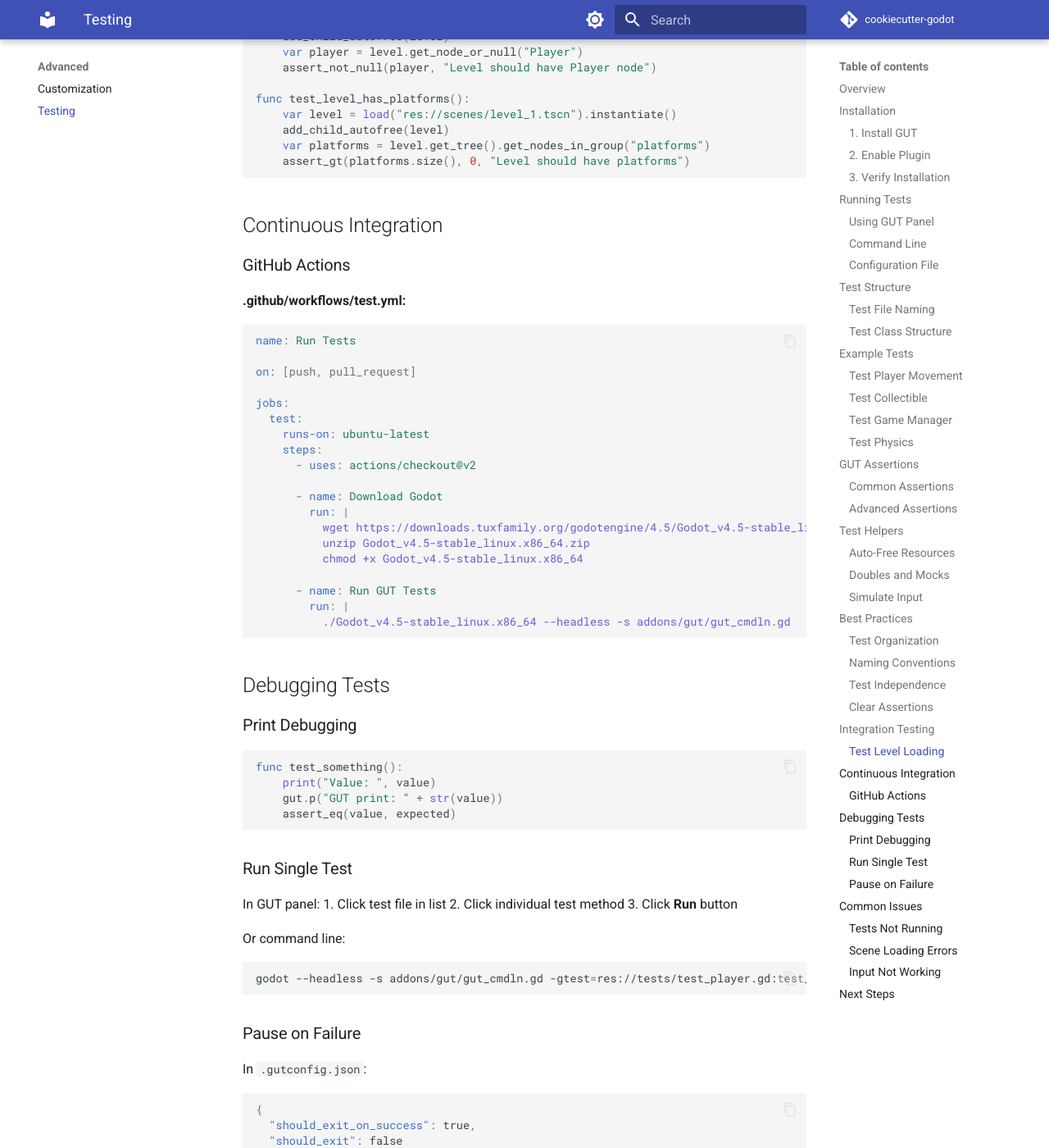
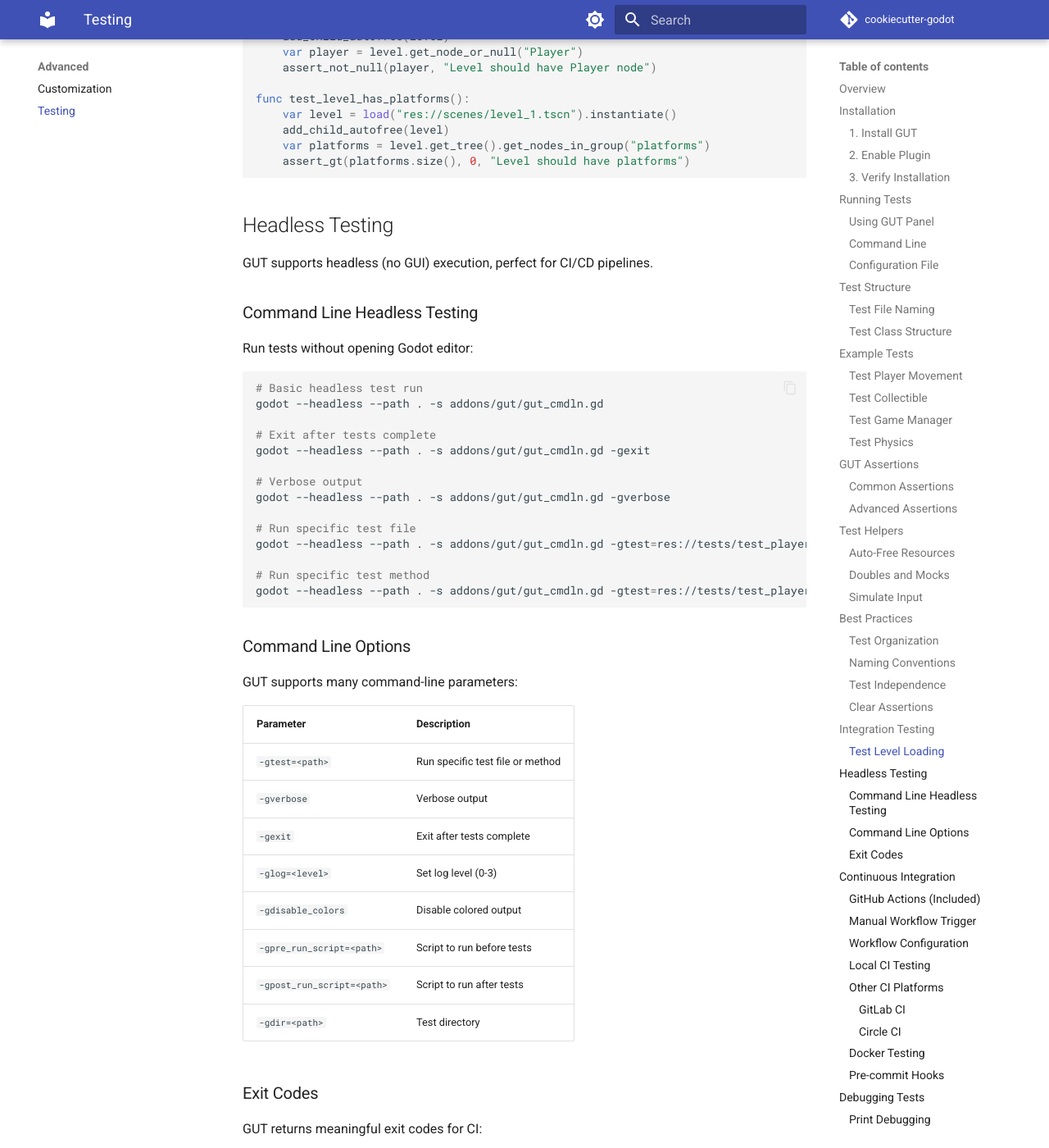
Before and after one commit to kjenney/cookiecuttter-godot, an MkDocs documentation site: the page built from docs/testing.md, in a window 1280 px wide and 1400 px high, scrolled down 8860 px. Shown: the whole window at 82% size. Built offline with MkDocs 1.6.1 and Material for MkDocs 9.7.7, drawn with Linux system fonts in a browser that asks for light colours; comment, search, counter and statistics services are not loaded; some of the changed text lies outside the part shown.

Commit message:
Add automated testing

````diff
--- a/docs/testing.md
+++ b/docs/testing.md
@@ -423,32 +423,242 @@
     assert_gt(platforms.size(), 0, "Level should have platforms")
 ```
 
+## Headless Testing
+
+GUT supports headless (no GUI) execution, perfect for CI/CD pipelines.
+
+### Command Line Headless Testing
+
+Run tests without opening Godot editor:
+
+```bash
+# Basic headless test run
+godot --headless --path . -s addons/gut/gut_cmdln.gd
+
+# Exit after tests complete
+godot --headless --path . -s addons/gut/gut_cmdln.gd -gexit
+
+# Verbose output
+godot --headless --path . -s addons/gut/gut_cmdln.gd -gverbose
+
+# Run specific test file
+godot --headless --path . -s addons/gut/gut_cmdln.gd -gtest=res://tests/test_player.gd
+
+# Run specific test method
+godot --headless --path . -s addons/gut/gut_cmdln.gd -gtest=res://tests/test_player.gd:test_jump
+```
+
+### Command Line Options
+
+GUT supports many command-line parameters:
+
+| Parameter | Description |
+|-----------|-------------|
+| `-gtest=<path>` | Run specific test file or method |
+| `-gverbose` | Verbose output |
+| `-gexit` | Exit after tests complete |
+| `-glog=<level>` | Set log level (0-3) |
+| `-gdisable_colors` | Disable colored output |
+| `-gpre_run_script=<path>` | Script to run before tests |
+| `-gpost_run_script=<path>` | Script to run after tests |
+| `-gdir=<path>` | Test directory |
+
+### Exit Codes
+
+GUT returns meaningful exit codes for CI:
+
+- **0**: All tests passed
+- **1**: Some tests failed
+- **2**: Script errors occurred
+
 ## Continuous Integration
 
-### GitHub Actions
+### GitHub Actions (Included)
 
-**.github/workflows/test.yml:**
+Every generated project includes a GitHub Actions workflow at `.github/workflows/test.yml`.
+
+**Features:**
+- ✅ Automatic testing on push and pull requests
+- ✅ Godot binary caching for faster runs
+- ✅ Test result summaries
+- ✅ Artifact uploads for test logs
+- ✅ Proper failure reporting
+
+**To enable:**
+
+1. Ensure GUT addon is installed in `addons/gut/`
+2. Push your project to GitHub
+3. Workflow runs automatically on push/PR
+
+**View results:**
+- Go to **Actions** tab in your GitHub repository
+- Click on a workflow run to see results
+- Download test logs from artifacts
+
+### Manual Workflow Trigger
+
+You can manually trigger tests:
+
+1. Go to **Actions** tab
+2. Select **Run Unit Tests** workflow
+3. Click **Run workflow**
+4. Select branch and run
+
+### Workflow Configuration
+
+The workflow is pre-configured but can be customized in `.github/workflows/test.yml`:
 
 ```yaml
-name: Run Tests
+env:
+  GODOT_VERSION: "4.5"  # Change Godot version here
+```
 
-on: [push, pull_request]
+**Common customizations:**
+- Change Godot version
+- Add/remove trigger branches
+- Modify caching strategy
+- Add deployment steps after tests pass
+
+### Local CI Testing
+
+Test the CI workflow locally before pushing:
+
+```bash
+# Install act (GitHub Actions local runner)
+# macOS: brew install act
+# Linux: curl https://raw.githubusercontent.com/nektos/act/master/install.sh | sudo bash
+
+# Run the test workflow locally
+act -j unit-tests
+```
+
+### Other CI Platforms
+
+#### GitLab CI
+
+**.gitlab-ci.yml:**
+
+```yaml
+test:
+  image: ubuntu:latest
+  before_script:
+    - apt-get update
+    - apt-get install -y wget unzip
+    - wget https://github.com/godotengine/godot/releases/download/4.5-stable/Godot_v4.5-stable_linux.x86_64.zip
+    - unzip Godot_v4.5-stable_linux.x86_64.zip
+    - chmod +x Godot_v4.5-stable_linux.x86_64
+  script:
+    - ./Godot_v4.5-stable_linux.x86_64 --headless --path . -s addons/gut/gut_cmdln.gd -gexit
+  artifacts:
+    when: always
+    paths:
+      - .godot/
+```
+
+#### Circle CI
+
+**.circleci/config.yml:**
+
+```yaml
+version: 2.1
 
 jobs:
   test:
-    runs-on: ubuntu-latest
+    docker:
+      - image: ubuntu:latest
     steps:
-      - uses: actions/checkout@v2
+      - checkout
+      - run:
+          name: Install dependencies
+          command: |
+            apt-get update
+            apt-get install -y wget unzip
+      - run:
+          name: Download Godot
+          command: |
+            wget https://github.com/godotengine/godot/releases/download/4.5-stable/Godot_v4.5-stable_linux.x86_64.zip
+            unzip Godot_v4.5-stable_linux.x86_64.zip
+            chmod +x Godot_v4.5-stable_linux.x86_64
+      - run:
+          name: Run tests
+          command: |
+            ./Godot_v4.5-stable_linux.x86_64 --headless --path . -s addons/gut/gut_cmdln.gd -gexit
 
-      - name: Download Godot
-        run: |
-          wget https://downloads.tuxfamily.org/godotengine/4.5/Godot_v4.5-stable_linux.x86_64.zip
-          unzip Godot_v4.5-stable_linux.x86_64.zip
-          chmod +x Godot_v4.5-stable_linux.x86_64
+workflows:
+  version: 2
+  test:
+    jobs:
+      - test
+```
 
-      - name: Run GUT Tests
-        run: |
-          ./Godot_v4.5-stable_linux.x86_64 --headless -s addons/gut/gut_cmdln.gd
+### Docker Testing
+
+Create a Dockerfile for consistent testing environment:
+
+**Dockerfile:**
+
+```dockerfile
+FROM ubuntu:22.04
+
+# Install dependencies
+RUN apt-get update && apt-get install -y \
+    wget \
+    unzip \
+    && rm -rf /var/lib/apt/lists/*
+
+# Download Godot
+RUN wget https://github.com/godotengine/godot/releases/download/4.5-stable/Godot_v4.5-stable_linux.x86_64.zip && \
+    unzip Godot_v4.5-stable_linux.x86_64.zip && \
+    mv Godot_v4.5-stable_linux.x86_64 /usr/local/bin/godot && \
+    chmod +x /usr/local/bin/godot && \
+    rm Godot_v4.5-stable_linux.x86_64.zip
+
+WORKDIR /project
+
+# Copy project files
+COPY . .
+
+# Run tests
+CMD ["godot", "--headless", "--path", ".", "-s", "addons/gut/gut_cmdln.gd", "-gexit"]
+```
+
+**Build and run:**
+
+```bash
+# Build Docker image
+docker build -t my-game-tests .
+
+# Run tests
+docker run --rm my-game-tests
+```
+
+### Pre-commit Hooks
+
+Run tests before allowing commits:
+
+**.git/hooks/pre-commit:**
+
+```bash
+#!/bin/bash
+
+echo "Running tests before commit..."
+
+# Run tests
+godot --headless --path . -s addons/gut/gut_cmdln.gd -gexit
+
+# Check exit code
+if [ $? -ne 0 ]; then
+    echo "❌ Tests failed! Commit aborted."
+    exit 1
+fi
+
+echo "✅ All tests passed!"
+exit 0
+```
+
+Make executable:
+```bash
+chmod +x .git/hooks/pre-commit
 ```
 
 ## Debugging Tests
````
Also changed, not shown: README.md (+17 -3 lines), 2 other files.
